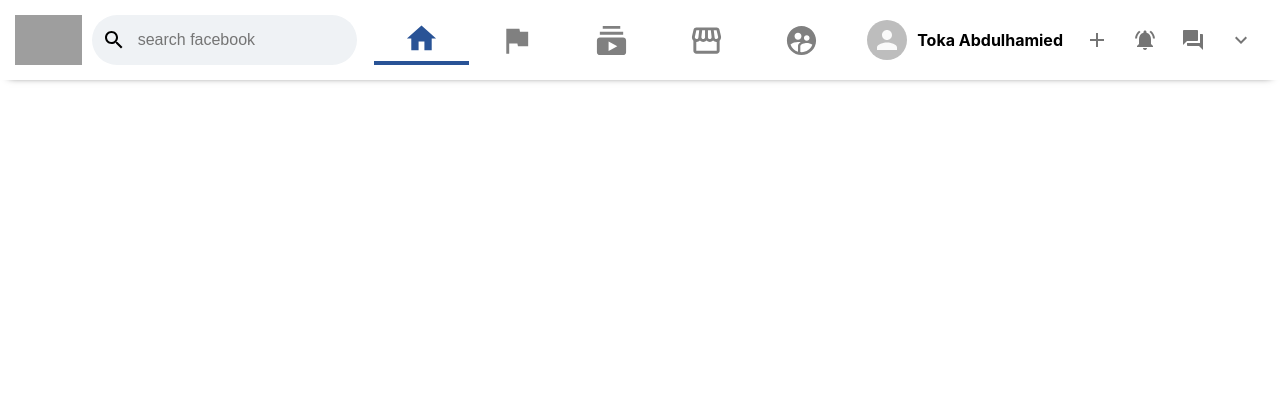
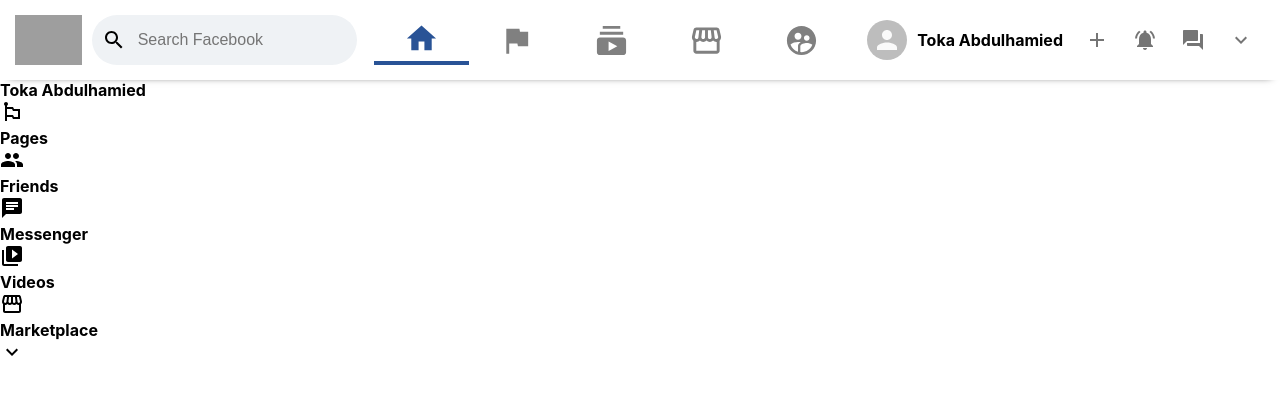
Before and after one commit to TokaAbdulhamied/fb-home-clone, a React (Create React App) app: page / in a window 1280 px wide. Shown: the top 394 px of the page. Built offline with nearby package versions, Linux system fonts and the light colour scheme; grey boxes are pictures that could not be loaded.

Commit message:
create sidebar and sidebarItem components

```diff
--- a/src/App.js
+++ b/src/App.js
@@ -1,12 +1,15 @@
 
 import './App.css';
-import Header from './components/Header';
-
+import Header from './components/Header/Header';
+import Sidebar from './components/Sidebare/Sidebar';
 function App() {
   return (
     <div className="App">
       <Header/>
-      {/* Header */}
+      <div className="app__body">
+        <Sidebar/>
+
+      </div>
       {/*bode
           sidebar
           feeds
--- a/src/components/Header.js
+++ b/src/components/Header/Header.js
@@ -19,7 +19,7 @@
             <img src="https://www.elzahrawy.com/wp-content/uploads/2021/01/facebook_logos_PNG19754.png" alt="logo"/>
             <div className="header__search">
               <SearchIcon />
-              <input type="text" placeholder="search facebook"/>
+              <input type="text" placeholder="Search Facebook"/>
             </div>
           </div>
           <div className="header__middle">
--- /dev/null
+++ b/src/components/Sidebare/Sidebar.js
@@ -0,0 +1,24 @@
+import React from 'react'
+import SidebarItem from './SidebarItem';
+import EmojiFlagsIcon from '@material-ui/icons/EmojiFlags';
+import PeopleIcon from '@material-ui/icons/People';
+import ChatIcon from '@material-ui/icons/Chat';
+import StorefrontIcon from '@material-ui/icons/Storefront';
+import VideoLibraryIcon from '@material-ui/icons/VideoLibrary';
+import ExpandMoreIcon from '@material-ui/icons/ExpandMore';
+
+function Sidebar() {
+  return (
+    <div className="Sidebare">
+      <SidebarItem src="" title="Toka Abdulhamied"/>
+      <SidebarItem Icon={EmojiFlagsIcon} title="Pages"/>
+      <SidebarItem Icon={PeopleIcon} title="Friends"/>
+      <SidebarItem Icon={ChatIcon} title="Messenger"/>
+      <SidebarItem Icon={VideoLibraryIcon} title="Videos"/>
+      <SidebarItem Icon={StorefrontIcon} title="Marketplace"/>
+      <SidebarItem Icon={ExpandMoreIcon} title=""/>
+    </div>
+  )
+}
+
+export default Sidebar
--- /dev/null
+++ b/src/components/Sidebare/SidebarItem.js
@@ -0,0 +1,15 @@
+import { Avatar } from '@material-ui/core'
+import React from 'react'
+import  './Sidebar.css';
+function SidebarItem({title, Icon, src}) {
+  return (
+    <div className="sidebarItem">
+      {/* conditional rendering */}
+      {src && <Avatar src={src}/>}
+      {Icon && <Icon/>}
+      <h4>{title}</h4>
+    </div>
+  )
+}
+
+export default SidebarItem
```
Also changed, not shown: src/components/Header/Header.css (renamed from src/components/Header.css), src/components/Sidebare/Sidebar.css (added).
